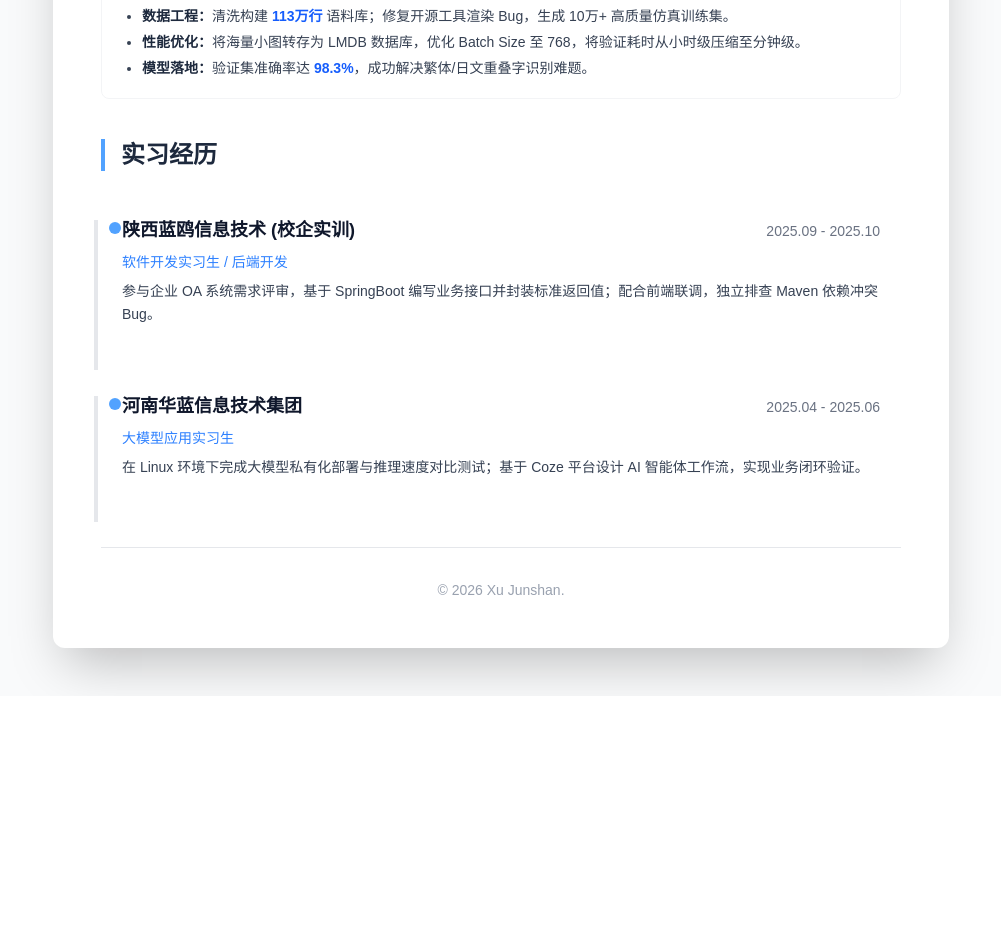
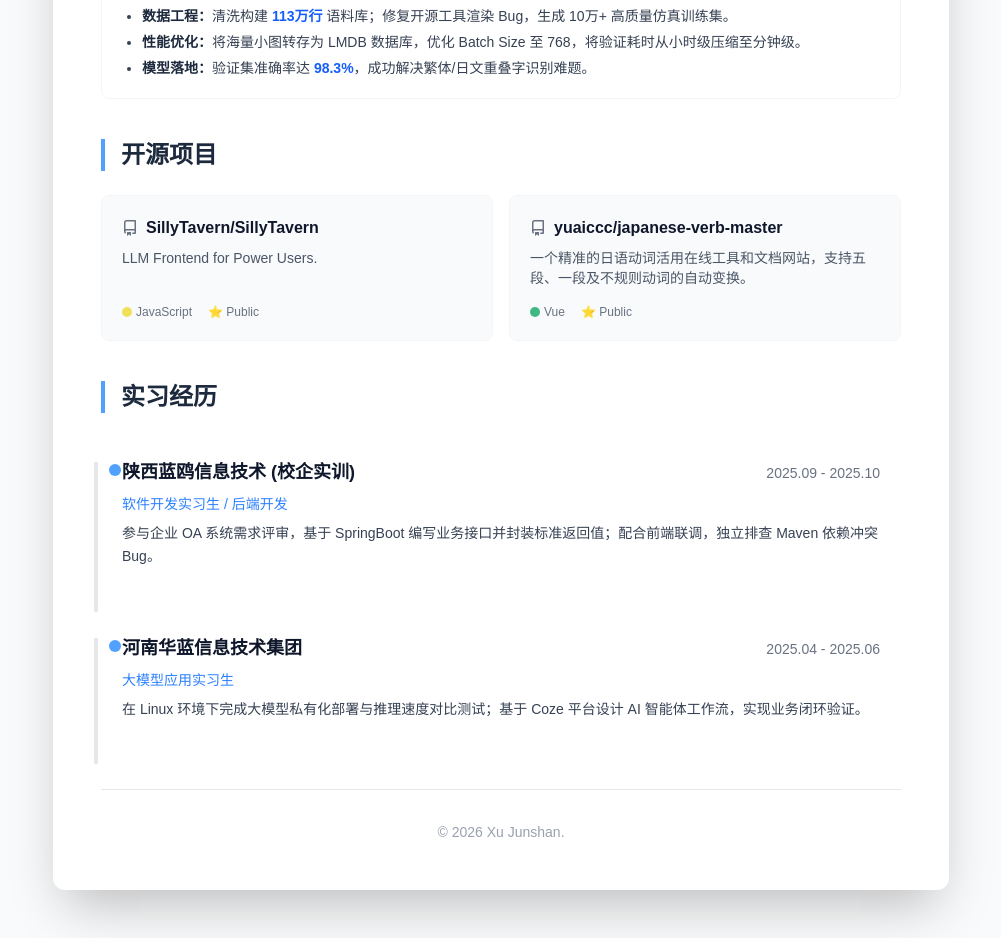
Before and after one commit to yuaiccc/my-resume, a Next.js app: page / in a window 1280 px wide. Shown: the part 2080-3018 px from the top of the page, without its empty margins (139-1140 px from the left). Before the commit the page ends 2776 px from the top, so only its background shows below. Built offline with nearby package versions, Linux system fonts and the light colour scheme.

Commit message:
feat: add pinned github projects section

```diff
--- a/app/globals.css
+++ b/app/globals.css
@@ -52,3 +52,4 @@ body {
 .delay-400 { animation-delay: 400ms; }
 .delay-500 { animation-delay: 500ms; }
 .delay-600 { animation-delay: 600ms; }
+.delay-700 { animation-delay: 700ms; }
--- a/app/page.tsx
+++ b/app/page.tsx
@@ -225,8 +225,56 @@ export default function Resume() {
             </div>
           </section>
 
+          {/* === 开源项目 (Pinned Projects) === */}
+          <section className="animate-fade-in-up delay-600">
+            <h2 className="text-2xl font-bold text-slate-800 dark:text-slate-100 border-l-4 border-blue-400 pl-4 mb-6">开源项目</h2>
+            <div className="grid md:grid-cols-2 gap-4">
+              {/* Project 1 */}
+              <a href="https://github.com/SillyTavern/SillyTavern" target="_blank" className="block p-5 rounded-lg border border-gray-100 dark:border-gray-700 hover:shadow-md hover:border-blue-200 dark:hover:border-blue-800 transition-all duration-300 group bg-slate-50 dark:bg-slate-800/50">
+                <div className="flex items-center justify-between mb-2">
+                  <h3 className="font-bold text-slate-900 dark:text-slate-100 group-hover:text-blue-500 transition-colors flex items-center gap-2 truncate">
+                    <svg className="w-4 h-4 text-gray-500 flex-shrink-0" fill="currentColor" viewBox="0 0 16 16"><path fillRule="evenodd" d="M2 2.5A2.5 2.5 0 014.5 0h8.75a.75.75 0 01.75.75v12.5a.75.75 0 01-.75.75h-2.5a.75.75 0 110-1.5h1.75v-2h-8a1 1 0 00-.714 1.7.75.75 0 01-1.072 1.05A2.495 2.495 0 012 11.5v-9zm10.5-1V9h-8c-.356 0-.694.074-1 .208V2.5a1 1 0 011-1h8zM5 12.25v3.25a.25.25 0 00.4.2l1.45-1.087a.25.25 0 01.3 0L8.6 15.7a.25.25 0 00.4-.2v-3.25a.25.25 0 00-.25-.25h-3.5a.25.25 0 00-.25.25z"></path></svg>
+                    <span className="truncate">SillyTavern/SillyTavern</span>
+                  </h3>
+                </div>
+                <p className="text-sm text-gray-600 dark:text-gray-300 mb-4 line-clamp-2 h-10">
+                  LLM Frontend for Power Users.
+                </p>
+                <div className="flex items-center gap-4 text-xs text-gray-500 dark:text-gray-400">
+                  <span className="flex items-center gap-1">
+                    <span className="w-2.5 h-2.5 rounded-full bg-[#f1e05a]"></span> JavaScript
+                  </span>
+                  <span className="flex items-center gap-1">
+                    ⭐ Public
+                  </span>
+                </div>
+              </a>
+
+              {/* Project 2 */}
+              <a href="https://github.com/yuaiccc/japanese-verb-master" target="_blank" className="block p-5 rounded-lg border border-gray-100 dark:border-gray-700 hover:shadow-md hover:border-blue-200 dark:hover:border-blue-800 transition-all duration-300 group bg-slate-50 dark:bg-slate-800/50">
+                <div className="flex items-center justify-between mb-2">
+                  <h3 className="font-bold text-slate-900 dark:text-slate-100 group-hover:text-blue-500 transition-colors flex items-center gap-2 truncate">
+                    <svg className="w-4 h-4 text-gray-500 flex-shrink-0" fill="currentColor" viewBox="0 0 16 16"><path fillRule="evenodd" d="M2 2.5A2.5 2.5 0 014.5 0h8.75a.75.75 0 01.75.75v12.5a.75.75 0 01-.75.75h-2.5a.75.75 0 110-1.5h1.75v-2h-8a1 1 0 00-.714 1.7.75.75 0 01-1.072 1.05A2.495 2.495 0 012 11.5v-9zm10.5-1V9h-8c-.356 0-.694.074-1 .208V2.5a1 1 0 011-1h8zM5 12.25v3.25a.25.25 0 00.4.2l1.45-1.087a.25.25 0 01.3 0L8.6 15.7a.25.25 0 00.4-.2v-3.25a.25.25 0 00-.25-.25h-3.5a.25.25 0 00-.25.25z"></path></svg>
+                    <span className="truncate">yuaiccc/japanese-verb-master</span>
+                  </h3>
+                </div>
+                <p className="text-sm text-gray-600 dark:text-gray-300 mb-4 line-clamp-2 h-10">
+                  一个精准的日语动词活用在线工具和文档网站，支持五段、一段及不规则动词的自动变换。
+                </p>
+                <div className="flex items-center gap-4 text-xs text-gray-500 dark:text-gray-400">
+                  <span className="flex items-center gap-1">
+                    <span className="w-2.5 h-2.5 rounded-full bg-[#41b883]"></span> Vue
+                  </span>
+                  <span className="flex items-center gap-1">
+                    ⭐ Public
+                  </span>
+                </div>
+              </a>
+            </div>
+          </section>
+
           {/* === 实习经历 === */}
-          <section className="animate-fade-in-up delay-600">
+          <section className="animate-fade-in-up delay-700">
             <h2 className="text-2xl font-bold text-slate-800 dark:text-slate-100 border-l-4 border-blue-400 pl-4 mb-6">实习经历</h2>
 
             <div className="mb-6 p-5 rounded-lg hover:bg-gray-50 dark:hover:bg-gray-800/50 transition-colors border border-transparent hover:border-gray-100 dark:hover:border-gray-700 relative">
```
